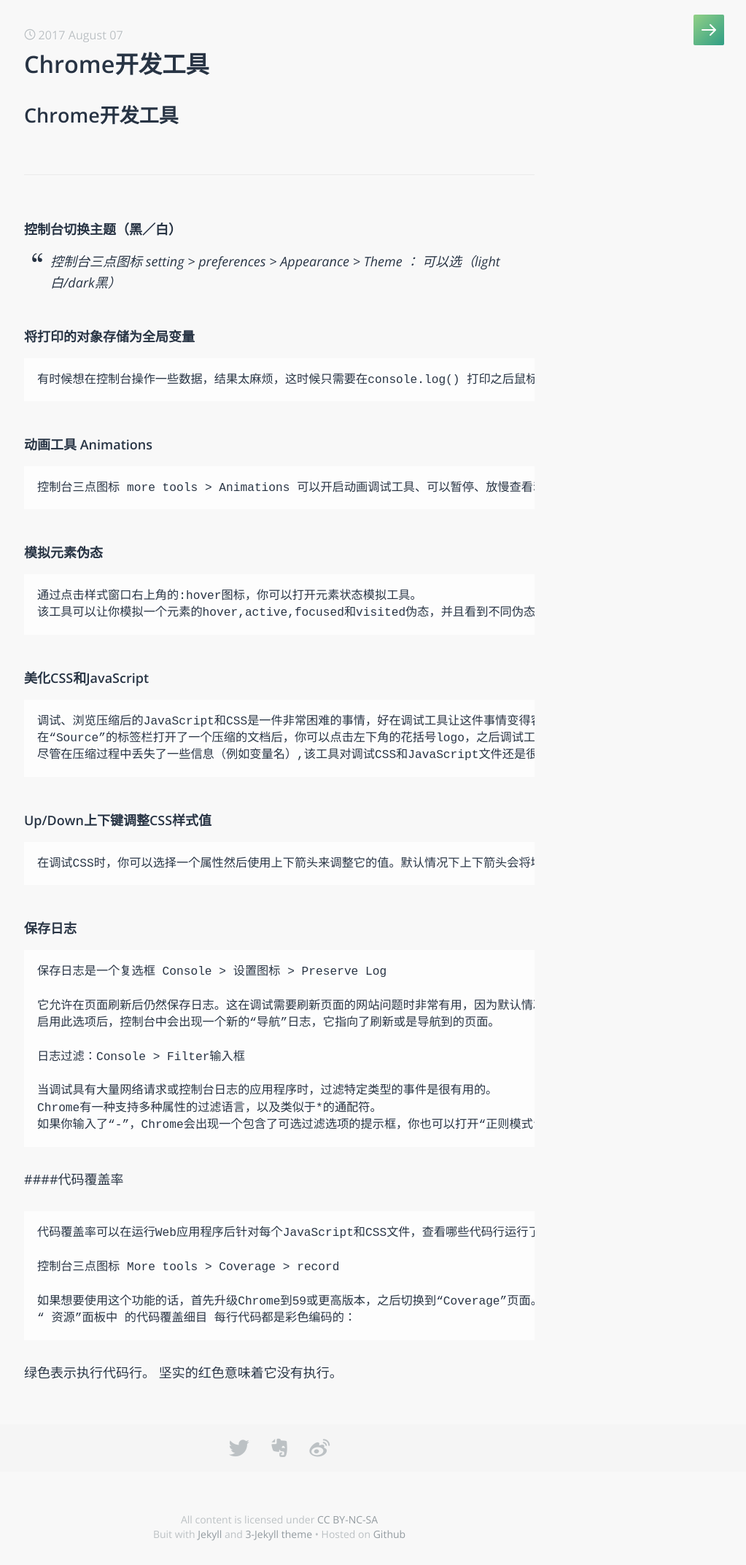
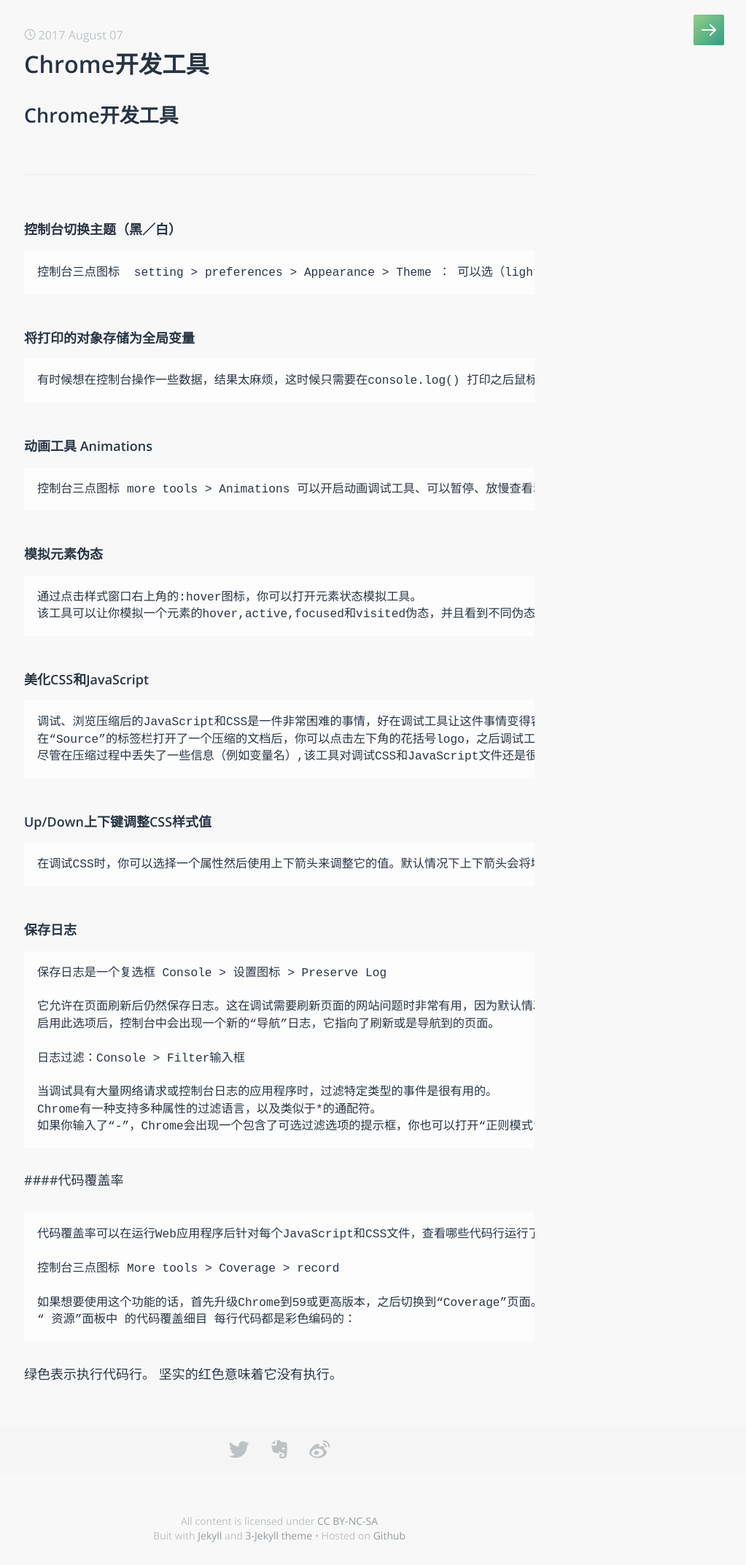
Before and after one commit to P233/3-Jekyll, a Jekyll site: the page built from _posts/2017-08-07-Chrome开发工具.markdown, in a window 1280 px wide. Shown: the whole page at 73% size, without its empty margins (257-1280 px from the left). Built offline with Jekyll 4.4.1, drawn with Linux system fonts in a browser that asks for light colours; some web fonts are replaced; our own code applies the rules of GitHub Pages for plain Markdown files.

Commit message:
Update 2017-08-07-Chrome开发工具.markdown

````diff
--- a/_posts/2017-08-07-Chrome开发工具.markdown
+++ b/_posts/2017-08-07-Chrome开发工具.markdown
@@ -3,9 +3,9 @@
 
 ---
 #### 控制台切换主题（黑／白）
-
-> 控制台三点图标  setting > preferences > Appearance > Theme ：
-> 可以选（light白/dark黑）
+```
+控制台三点图标  setting > preferences > Appearance > Theme ： 可以选（light白/dark黑）
+```
 
 #### 将打印的对象存储为全局变量
 
````
